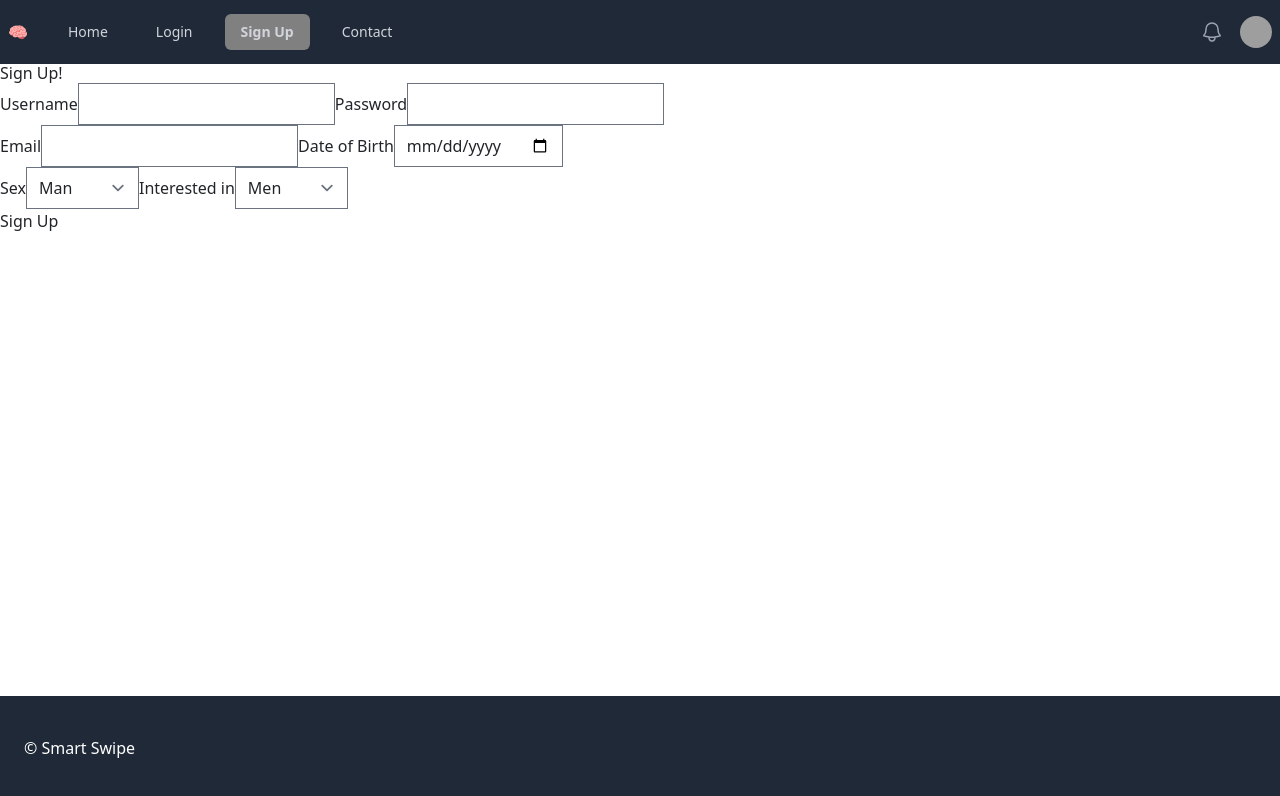
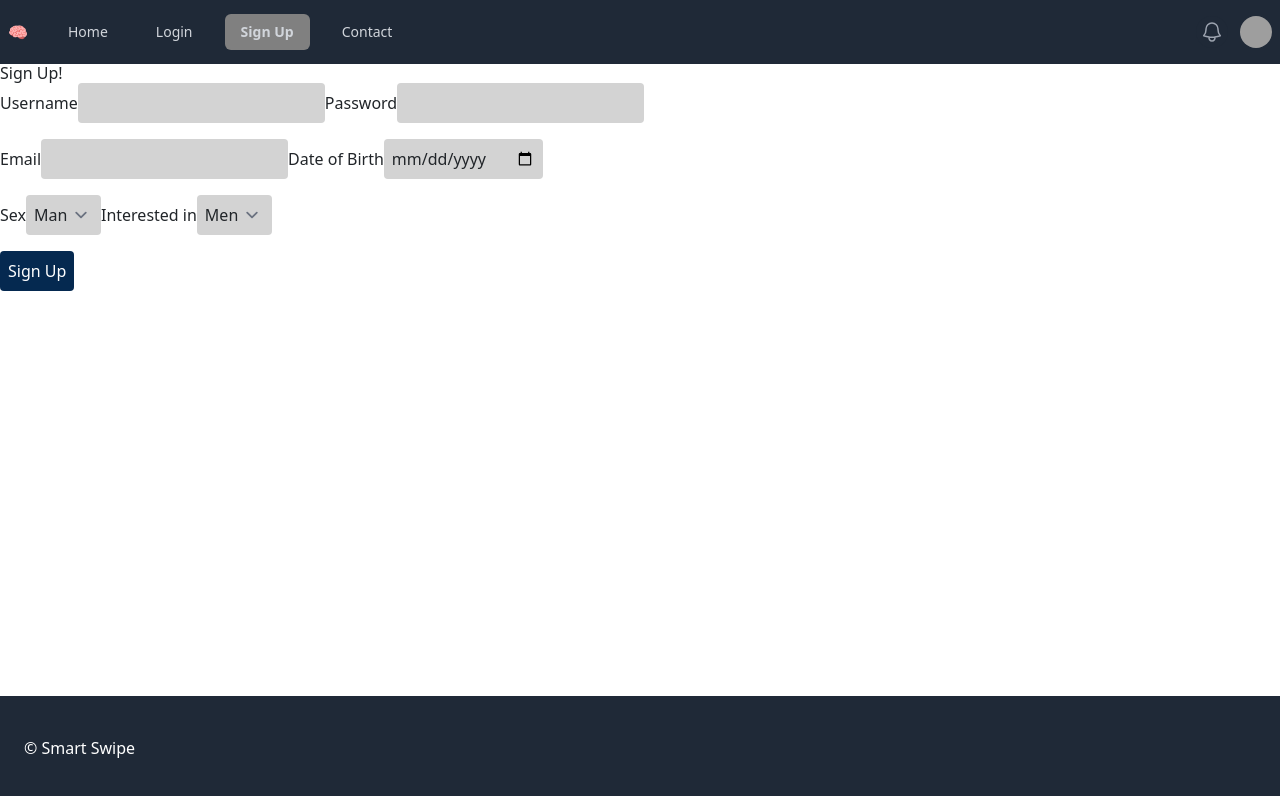
Before and after one commit to ktaghavi/Smart-Swipe, a React (Vite) app: page /signup in a window 1280 px wide. Shown: the top 796 px of the page. Built offline with nearby package versions, Linux system fonts and the light colour scheme; data requests are answered from the project's data file; grey boxes are pictures that could not be loaded.

Commit message:
Added a little CSS to the Sign Up Form

```diff
--- a/db.json
+++ b/db.json
@@ -35,6 +35,15 @@
       "sex": "Man",
       "interestedIn": "Women",
       "id": 4
+    },
+    {
+      "username": "",
+      "password": "",
+      "email": "",
+      "dob": "",
+      "sex": "Man",
+      "interestedIn": "Men",
+      "id": 5
     }
   ]
 }
--- /dev/null
+++ b/src/pages/3.signup/SignUp.css
@@ -0,0 +1,29 @@
+form {
+    display: flex;
+    flex-direction: column;
+  }
+
+  label {
+    margin-bottom: 0.5rem;
+  }
+
+  input[name=username],
+  input[name=password],
+  input[name=email],
+  input[name=dob],
+  select[name=sex],
+  select[name=interestedIn] {
+    background-color: lightgray;
+    padding: 0.5rem;
+    margin-bottom: 1rem;
+    border-radius: 0.25rem;
+    border: none;
+  }
+
+  button[type=submit] {
+    padding: 0.5rem;
+    background-color: #052950;
+    color: #fff;
+    border-radius: 0.25rem;
+    border: none;
+  }
--- a/src/pages/3.signup/SignUp.jsx
+++ b/src/pages/3.signup/SignUp.jsx
@@ -1,4 +1,4 @@
-import { UserMinusIcon } from "@heroicons/react/24/outline";
+import './SignUp.css';
 
 const SignUp = ({users, setUsers}) => {
 
@@ -20,7 +20,7 @@ const SignUp = ({users, setUsers}) => {
         <h1>
         Sign Up!
         </h1>
-        <form onSubmit={handleSubmit}>
+        <form onSubmit={handleSubmit} className='form'>
             <div>
             <label>Username</label>
             <input type="text" name="username"></input>
```
